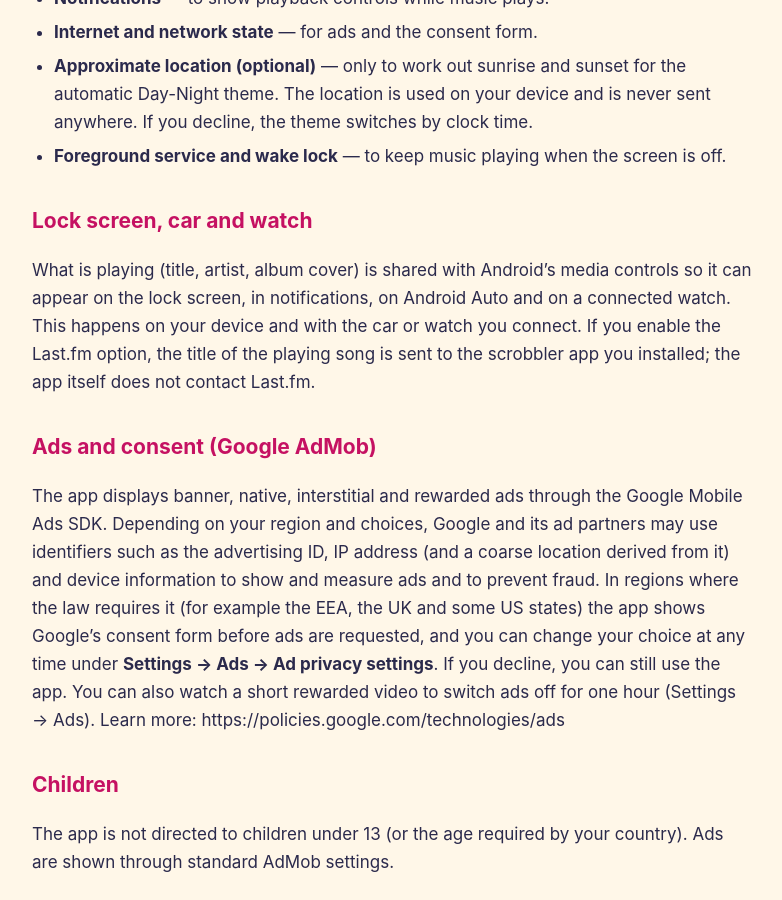
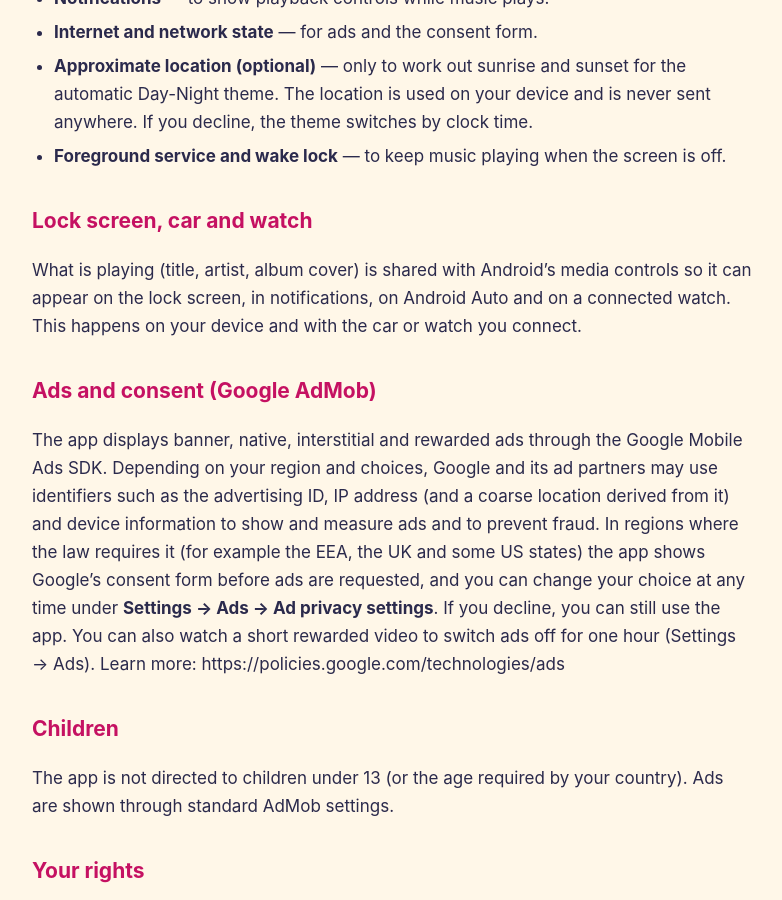
Before and after one commit to dailyapplications/premiummusicplayer-wiki, a Jekyll site: the page built from docs/index.md, in a window 1280 px wide and 900 px high, scrolled down 1000 px. Shown: the whole window, without its empty margins (248-1030 px from the left). Built offline with Jekyll 4.4.1, drawn with Linux system fonts in a browser that asks for light colours.

Commit message:
Policy: remove Last.fm mention
Co-Authored-By: Claude Sonnet 5.5 <noreply@anthropic.com>
Claude-Session: https://claude.ai/code/session_01PfuKuqsiUw5rZvg7h3eaPP

```diff
--- a/docs/_includes/policy.md
+++ b/docs/_includes/policy.md
@@ -21,7 +21,7 @@ The app connects to the internet to load ads and Google's consent form, and to o
 - **Foreground service and wake lock** — to keep music playing when the screen is off.
 
 ## Lock screen, car and watch
-What is playing (title, artist, album cover) is shared with Android's media controls so it can appear on the lock screen, in notifications, on Android Auto and on a connected watch. This happens on your device and with the car or watch you connect. If you enable the Last.fm option, the title of the playing song is sent to the scrobbler app you installed; the app itself does not contact Last.fm.
+What is playing (title, artist, album cover) is shared with Android's media controls so it can appear on the lock screen, in notifications, on Android Auto and on a connected watch. This happens on your device and with the car or watch you connect.
 
 ## Ads and consent (Google AdMob)
 The app displays banner, native, interstitial and rewarded ads through the Google Mobile Ads SDK. Depending on your region and choices, Google and its ad partners may use identifiers such as the advertising ID, IP address (and a coarse location derived from it) and device information to show and measure ads and to prevent fraud. In regions where the law requires it (for example the EEA, the UK and some US states) the app shows Google's consent form before ads are requested, and you can change your choice at any time under **Settings → Ads → Ad privacy settings**. If you decline, you can still use the app. You can also watch a short rewarded video to switch ads off for one hour (Settings → Ads). Learn more: https://policies.google.com/technologies/ads
```
